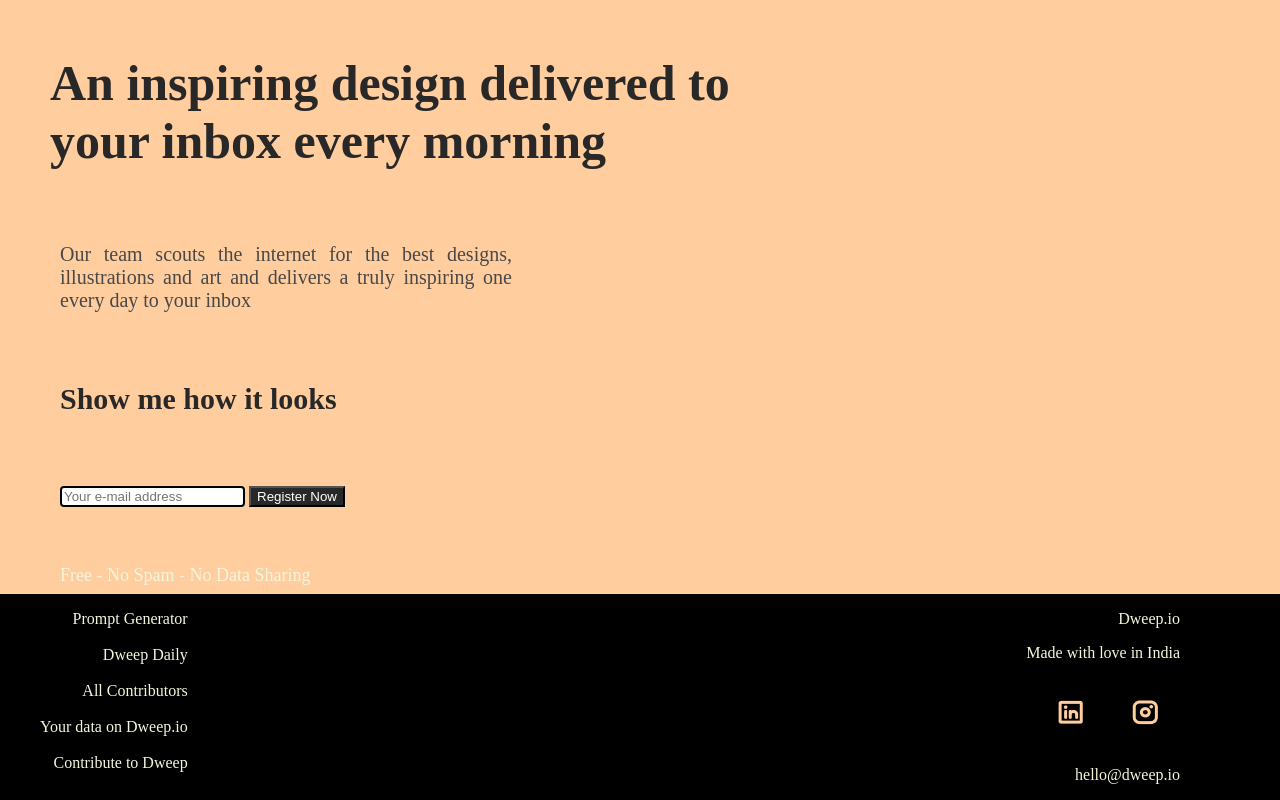
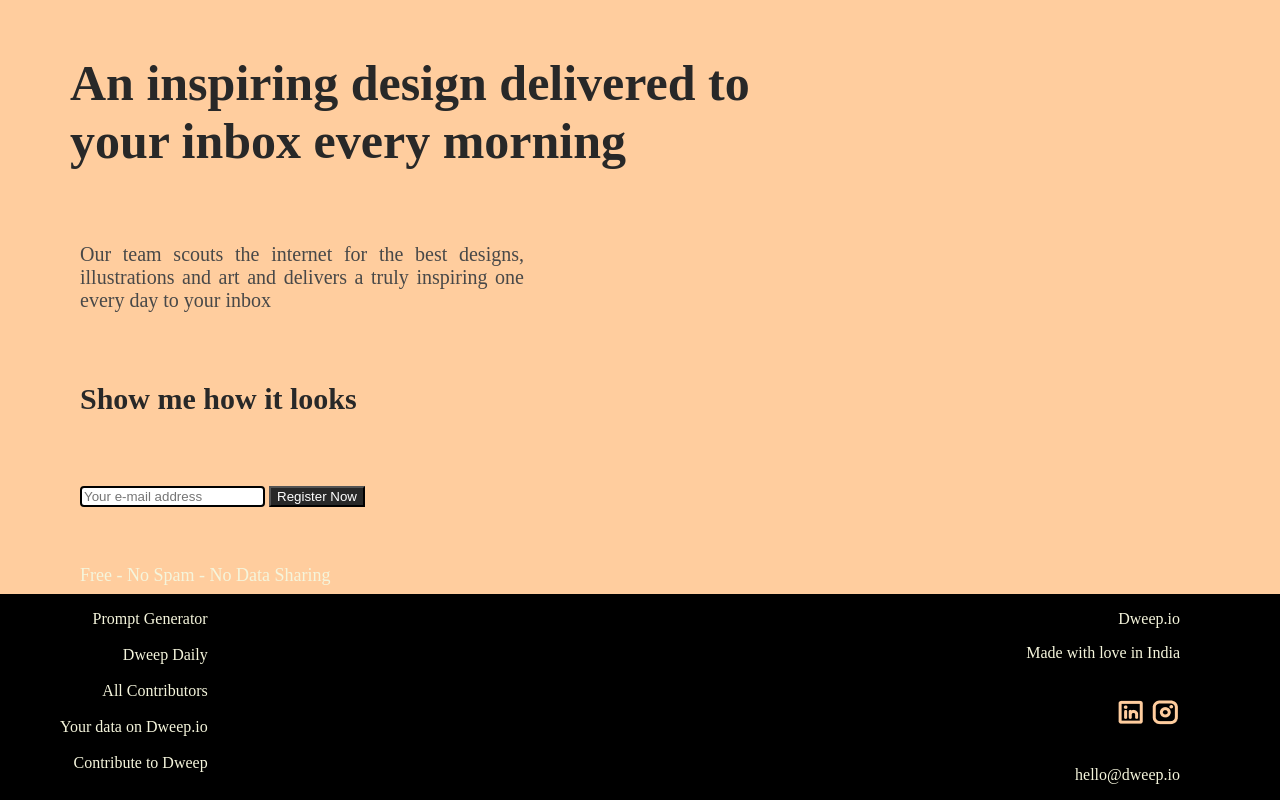
Before and after one commit to Sakshi-Shrivastava17/Cuvette_Micro_project_1, a plain HTML site: page index.html in a window 1280 px wide. Drawn offline with Linux system fonts and the light colour scheme.

Commit message:
Update style.css

```diff
--- a/style.css
+++ b/style.css
@@ -25,9 +25,11 @@
 
 #right {
   float: right;
+  margin-left: 20px;
 }
 #left {
   float: left;
+  margin-left: 20px;
 }
 ul {
   list-style: none;
@@ -66,9 +68,8 @@ h1 {
   border-radius: 4px;
 }
 img {
-  padding-left: 20px;
   padding-top: 20px;
-  padding-right: 20px;
+
   padding-bottom: 20px;
 }
 #free {
```
